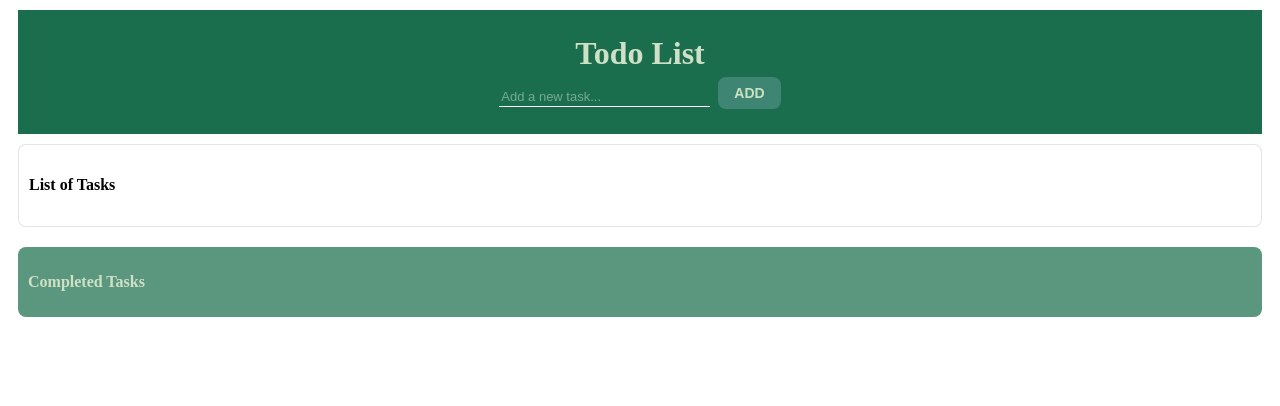
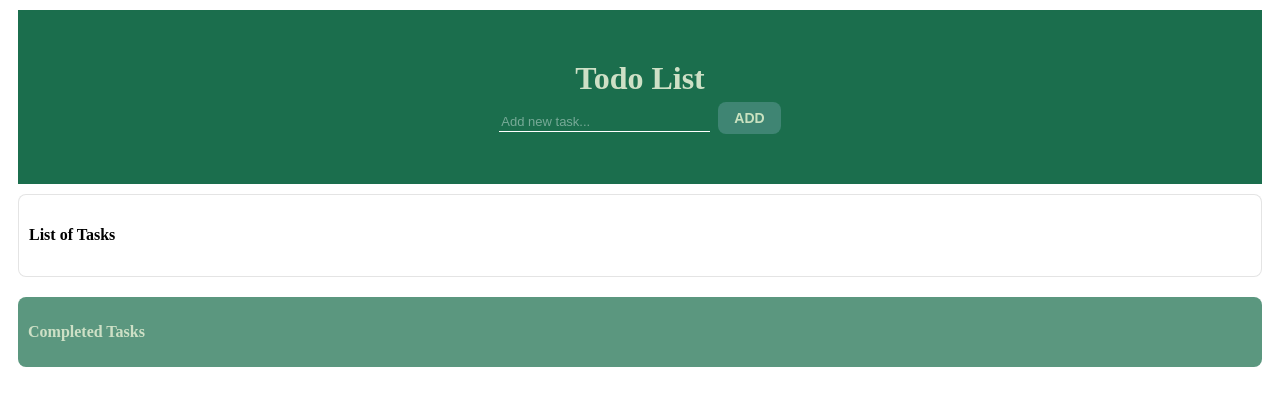
Before and after one commit to zannnndraa/To-do-List, a Nuxt app in the folder todo-list/: page / in a window 1280 px wide. Shown: the top 406 px of the page. Built offline with nearby package versions, Linux system fonts and the light colour scheme.

Commit message:
add delete button

```diff
--- a/todo-list/app.vue
+++ b/todo-list/app.vue
@@ -7,7 +7,7 @@
         <input
           v-model="newTask"
           @keydown.enter="addTask"
-          placeholder="Add a new task..."
+          placeholder="Add new task..."
         />
         <button @click="addTask">Add</button>
       </div>
@@ -34,11 +34,13 @@
       <h4>Completed Tasks</h4>
       <div v-for="(completedTask, index) in completedTasks" :key="index" class="btnCompleteTask">
         <p>{{ completedTask.text }}</p>
+        <div>
         <button class="undo" @click="undoTask(index)">Undo</button>
-
+        <button class="delete" @click="deleteCompletedTask(index)">Delete</button>
+      </div>
     </div>
     </div>
-  </div>
+    </div>
 </template>
 
 <script setup lang="ts">
@@ -83,6 +85,12 @@ const deleteTask = (index: number) => {
     completedTasks.value.splice(index, 1);
   }
 };
+
+const deleteCompletedTask = (index: number) => {
+  completedTasks.value.splice(index, 1);
+};
+
+
 </script>
 
 <style scoped>
--- a/todo-list/assets/main.css
+++ b/todo-list/assets/main.css
@@ -5,7 +5,7 @@
   .header {
     background-color: #1b6e4d;
     color: #cee0c6;
-    padding: 25px;
+    padding: 50px;
     display: flex;
     flex-direction: column;
     align-items: center;
@@ -33,12 +33,12 @@
     transition: 0.4s;
   }
 
-  /* Textbox Border */
+  /* TextboxBorder */
   .create-new input:focus {
     border-bottom-color: #fff;
   }
 
-  /* Add Button */
+  /* AddButton */
   .create-new button {
     appearance: none;
     background-color: rgb(63, 133, 115);
@@ -51,7 +51,7 @@
     margin: 10px;
   }
 
-  /* List of Tasks */
+  /* ListofTasks */
   .task {
     display: flex;
     justify-content: space-between;
@@ -62,7 +62,7 @@
     margin-bottom: 10px;
   }
 
-  /* Task Content */
+  /* TaskContent */
   .content {
     flex-grow: 2;
     color: #000;
@@ -71,7 +71,7 @@
     font-size: 15px;
   }
 
-  /* Delete & Complete */
+  /* Del&Com */
   .button-container {
     display: flex;
     flex-grow: 1;
@@ -80,7 +80,7 @@
     gap: 10px;
   }
 
-  /* Delete & Complete Style */
+  /* Del&CompStyle */
   button {
     background-color: #fff;
     color: #474747;
@@ -97,7 +97,7 @@
   }
 
   button.delete {
-    background-color: rgb(63, 133, 115);
+    background-color: rgba(63, 133, 116, 0.833);
     color: #fff;
     appearance: none;
     border: none;
@@ -111,7 +111,7 @@
     cursor: pointer;
   }
 
-  /* Completed content */
+  /* completeContent */
   .completed-tasks {
     background-color: rgba(27, 110, 77, 0.717);
     color: #cee0c6;
@@ -136,19 +136,14 @@
     padding: 2px 25px;
     border-radius: 0.3rem;
     margin-bottom: 6px;
-
-
   }
 
+  /* list of task cont. */
   .tasks-container {
     background: rgba(255, 255, 255, 0.8);
     border: 1px solid #ddddddc6;
     padding: 10px;
     margin: 10px;
     border-radius: 0.5rem;
+
   }
-
-  .container {
-    display: flex;
-    justify-content: space-between;
-  }
```
